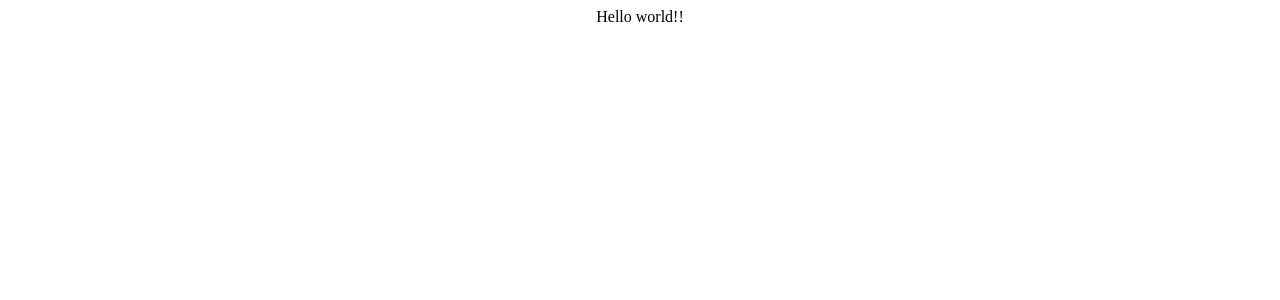
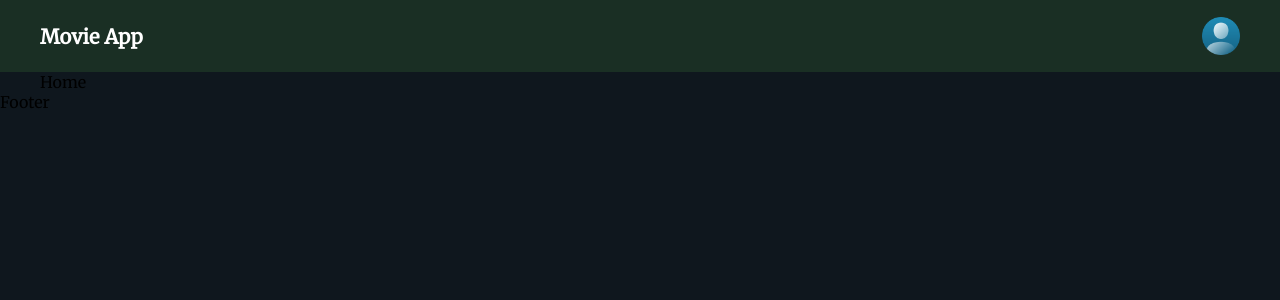
Before and after one commit to Hemantchuabey/Movie-Rating, a React (Create React App) app: page / in a window 1280 px wide. Shown: the top 300 px of the page. Built offline with nearby package versions, Linux system fonts and the light colour scheme.

Commit message:
designed the layout for header made connection with diffrent routes in App.js file.

```diff
--- a/public/index.html
+++ b/public/index.html
@@ -10,11 +10,14 @@
       content="Web site created using create-react-app"
     />
     <link rel="apple-touch-icon" href="%PUBLIC_URL%/logo192.png" />
+    <link rel="preconnect" href="https://fonts.googleapis.com">
+<link rel="preconnect" href="https://fonts.gstatic.com" crossorigin>
+<link href="https://fonts.googleapis.com/css2?family=Merriweather&family=Poppins:wght@400;700&display=swap" rel="stylesheet">
     <!--
       manifest.json provides metadata used when your web app is installed on a
       user's mobile device or desktop. See https://developers.google.com/web/fundamentals/web-app-manifest/
     -->
-    <link rel="manifest" href="%PUBLIC_URL%/manifest.json" />
+    <!-- <link rel="manifest" href="%PUBLIC_URL%/manifest.json" /> -->
     <!--
       Notice the use of %PUBLIC_URL% in the tags above.
       It will be replaced with the URL of the `public` folder during the build.
--- a/src/App.js
+++ b/src/App.js
@@ -1,7 +1,28 @@
+import { BrowserRouter as Router, Routes, Route } from "react-router-dom";
 import "./App.scss";
+import Header from "./Components/Header/Header";
+import Footer from "./Components/Footer/Footer";
+import Home from "./Components/Home/Home";
+import MovieDetail from "./Components/MovieDetail/MovieDetail";
+import PageNotFound from "./Components/PageNotFound/PageNotFound";
 
 function App() {
-  return <div className="App">Hello world!!</div>;
+  return (
+    <div className="App">
+      <Router>
+        <Header></Header>
+        <div className="container">
+          <Routes>
+            <Route path="/" element={<Home />} />
+            <Route path="/movie/:imdbID" element={<MovieDetail />} />
+            <Route path="*" element={<PageNotFound />} />
+          </Routes>
+        </div>
+
+        <Footer />
+      </Router>
+    </div>
+  );
 }
 
 export default App;
--- a/src/App.scss
+++ b/src/App.scss
@@ -1,38 +1,19 @@
-.App {
-  text-align: center;
+@import "./Common/color.scss";
+// font-family: 'Merriweather', serif;
+// font-family: 'Poppins', sans-serif;
+*{
+  box-sizing: border-box;
+  padding: 0;
+  margin: 0;
+  font-family: 'Merriweather', serif;
+}
+a{
+  text-decoration: none;
 }
 
-.App-logo {
-  height: 40vmin;
-  pointer-events: none;
+body{
+  background-color: $primary-color;
 }
-
-@media (prefers-reduced-motion: no-preference) {
-  .App-logo {
-    animation: App-logo-spin infinite 20s linear;
-  }
+.container{
+  margin: 0px 40px;
 }
-
-.App-header {
-  background-color: #282c34;
-  min-height: 100vh;
-  display: flex;
-  flex-direction: column;
-  align-items: center;
-  justify-content: center;
-  font-size: calc(10px + 2vmin);
-  color: white;
-}
-
-.App-link {
-  color: #61dafb;
-}
-
-@keyframes App-logo-spin {
-  from {
-    transform: rotate(0deg);
-  }
-  to {
-    transform: rotate(360deg);
-  }
-}
--- a/src/Common/API/MovieApi.js
+++ b/src/Common/API/MovieApi.js
@@ -0,0 +1,5 @@
+import axios from "axios";
+
+export default axios.create({
+  baseURL: "https://www.omdbapi.com/",
+});
--- a/src/Common/API/MovieApiKey.js
+++ b/src/Common/API/MovieApiKey.js
@@ -0,0 +1,3 @@
+export const APIKey = "b1e00d96";
+// This is Temporarily cereated API key using temp mail
+// omdbapi movie api is used  rijoseh243@fandua.com
--- a/src/Components/Header/Header.js
+++ b/src/Components/Header/Header.js
@@ -1,7 +1,18 @@
 import React from "react";
-
+import { Link } from "react-router-dom";
+import User from "../../Images/user.png";
+import "./Header.scss";
 const Header = () => {
-  return <div>Header</div>;
+  return (
+    <div className="header">
+      <Link to="/">
+        <div className="logo">Movie App</div>
+      </Link>
+      <div className="user-image">
+        <img src={User} alt="user" />
+      </div>
+    </div>
+  );
 };
 
 export default Header;
--- a/src/Components/Header/Header.scss
+++ b/src/Components/Header/Header.scss
@@ -0,0 +1,21 @@
+@import '../../Common/color.scss';
+
+.header{
+    background-color: $secondary-color;
+    height: 72px;
+    padding: 0px 40px;
+    display: flex;
+    align-items: center;
+    justify-content: space-between;
+}
+
+.logo{
+    color: $font-primary;
+    font-size: 20px;
+    font-weight: 600;
+}
+
+.user-image , .user-image img{
+    height: 38px;
+    width: 38px ;
+}
```
Also changed, not shown: src/Images/pnf.jpg (added), src/Images/user.png (added).
